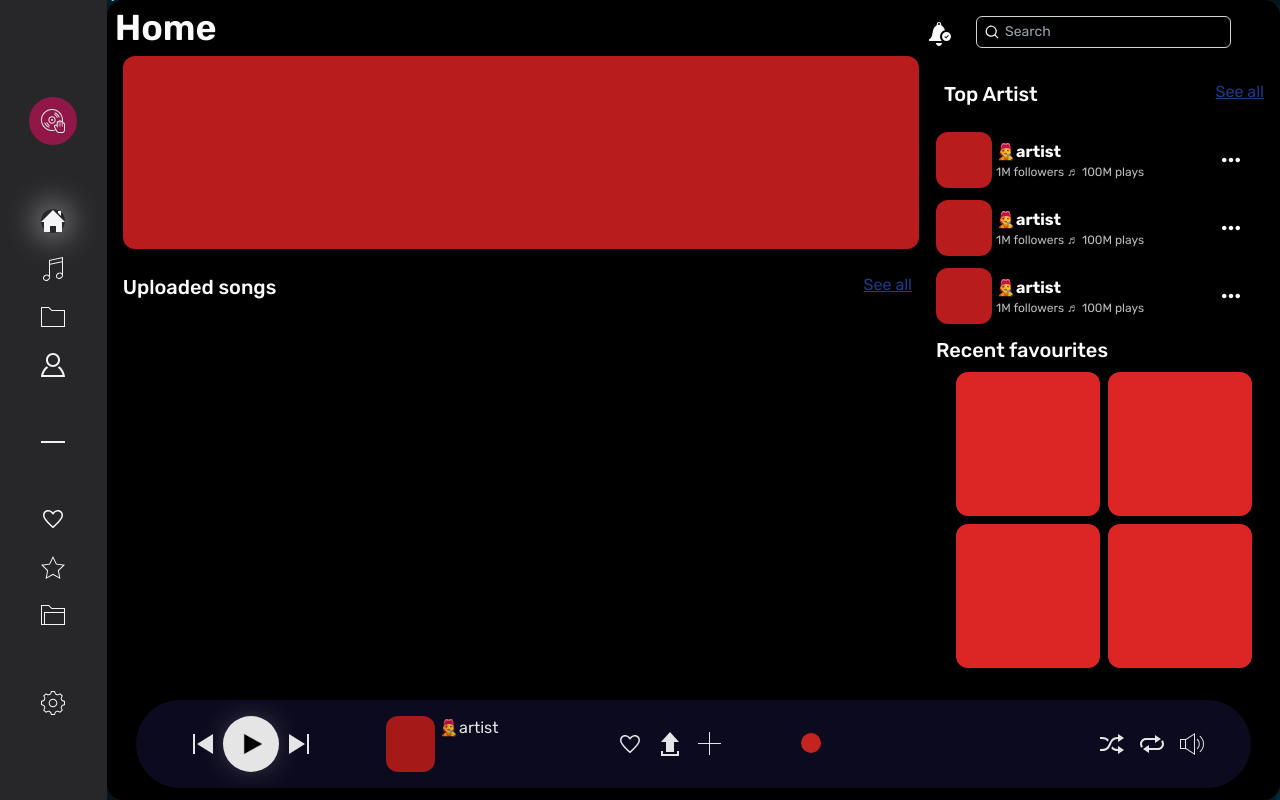
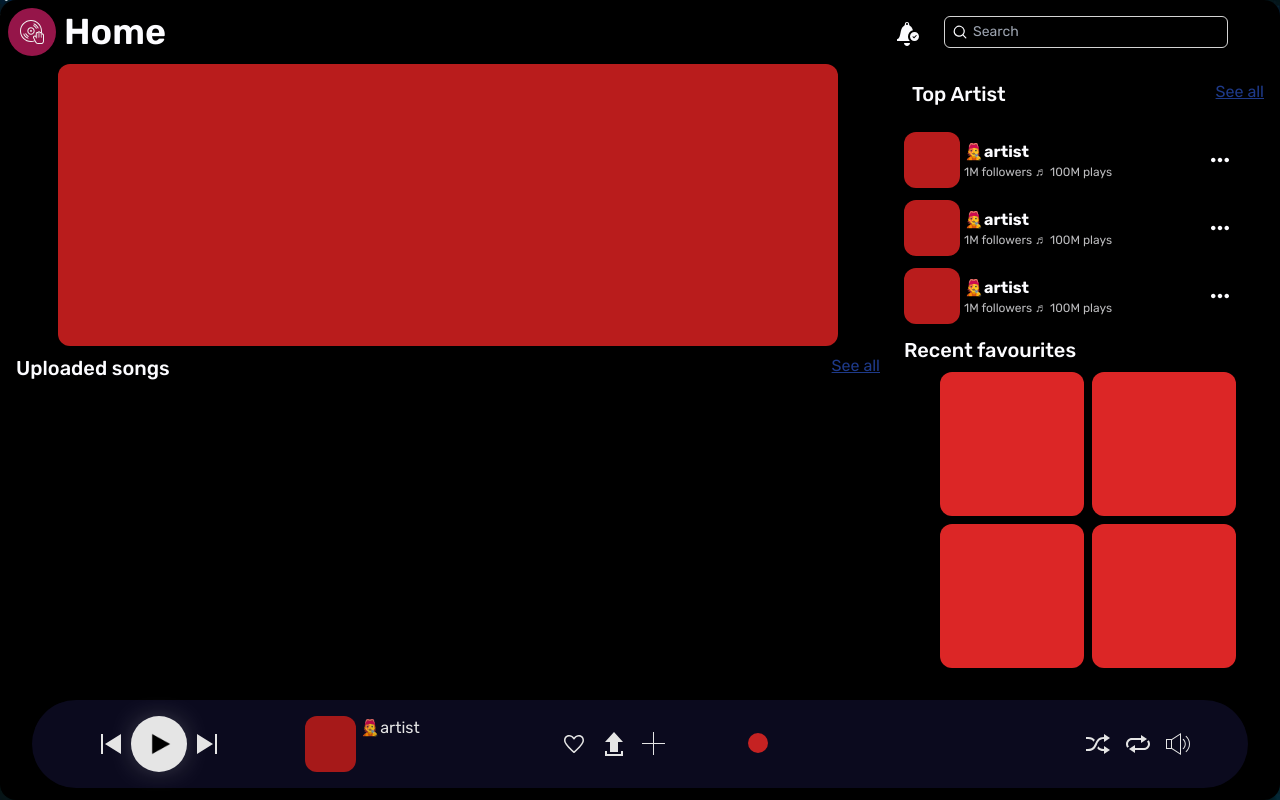
Before and after one commit to Cod3Andy/realPlayer, a SvelteKit app: page / in a window 1280 px wide. Built offline with nearby package versions, Linux system fonts and the light colour scheme.

Commit message:
homeInfoTabChange+likedWindowDisplay+navbarLogic

```diff
--- a/src/routes/+page.svelte
+++ b/src/routes/+page.svelte
@@ -5,7 +5,7 @@
     let songIndex: number = 0;
     let audio: HTMLAudioElement;
     let isHidden: boolean = false;
-    let isNavHidden: boolean = false;
+    let isNavHidden: boolean = true;
     let isLikedHidden: boolean = true;
     let isLoaded: boolean = false;
     let isLooped: boolean = false;
@@ -41,6 +41,7 @@
         tracks = [...tracks, ...files];
         audio = new Audio(URL.createObjectURL(tracks[songIndex]));
         audios = [...audios, audio];
+        console.log(audio);
     };
 
     function getTrack(track: Blob | MediaSource){
@@ -145,12 +146,12 @@
             </svg>
         </button>
         <div class="flex flex-col gap-6">
-            <button on:click={()=> {isLikedHidden? isHidden = false : isLikedHidden=true, isHidden=false}} class="button {isHidden ? '' : 'shadow-[0px_0px_30px_5px_rgba(255,255,255,0.5)]'}">
+            <button on:click={()=> {isLikedHidden? isHidden = false : isLikedHidden=true, isHidden=false, isNavHidden=true}} class="button {isHidden ? '' : 'shadow-[0px_0px_30px_5px_rgba(255,255,255,0.5)]'}">
                 <svg xmlns="http://www.w3.org/2000/svg" class="svg" viewBox="0 0 24 24">
                     <path d="M21 13v10h-6v-6h-6v6h-6v-10h-3l12-12 12 12h-3zm-1-5.907v-5.093h-3v2.093l3 3z"/>
                 </svg>
             </button>
-            <button on:click={()=> {isHidden = true, isLikedHidden = true}} class="button {isHidden && isLikedHidden ? 'shadow-[0px_0px_30px_5px_rgba(255,255,255,0.5)]' : ''}">
+            <button on:click={()=> {isHidden = true, isLikedHidden = true, isNavHidden=true}} class="button {isHidden && isLikedHidden ? 'shadow-[0px_0px_30px_5px_rgba(255,255,255,0.5)]' : ''}">
                 <svg xmlns="http://www.w3.org/2000/svg" class="svg" fill-rule="evenodd" clip-rule="evenodd">
                     <path d="M22 18.318c-.003 1.186-.717 2.414-1.948 3.127-1.731 1.003-3.832.609-4.689-.881-.856-1.489-.146-3.512 1.585-4.516 1.391-.806 3.021-.709 4.052.133v-10.967l-12 2.572v12.475c.02 1.203-.697 2.46-1.948 3.184-1.731 1.003-3.832.609-4.689-.881-.856-1.489-.146-3.512 1.585-4.516 1.391-.806 3.021-.709 4.052.133v-15.181l14-3v18.318zm-17.556.582c1.259-.729 2.756-.496 3.34.52.585 1.017.038 2.434-1.221 3.164-1.26.73-2.757.497-3.341-.52-.585-1.016-.038-2.434 1.222-3.164zm13-2c1.259-.729 2.756-.496 3.34.52.585 1.017.038 2.434-1.221 3.164-1.26.73-2.757.497-3.341-.52-.585-1.016-.038-2.434 1.222-3.164zm-8.444-13.092v2.955l12-2.571v-2.955l-12 2.571z"/>
                 </svg>
@@ -166,7 +167,7 @@
                 </svg>
             </button>
             <div class="flex justify-center flex-col w-full my-10 border-t-2 border-[#fcfcff] border-solid"></div>
-            <button on:click={() => {isLikedHidden = false; isHidden = true}} class="button {isLikedHidden ? '' : 'shadow-[0px_0px_30px_5px_rgba(255,255,255,0.5)]'}">
+            <button on:click={() => {isLikedHidden = false, isHidden = true, isNavHidden=true}} class="button {isLikedHidden ? '' : 'shadow-[0px_0px_30px_5px_rgba(255,255,255,0.5)]'}">
                 <svg xmlns="http://www.w3.org/2000/svg" class="svg" fill-rule="evenodd" clip-rule="evenodd" stroke-linejoin="round" stroke-miterlimit="2" viewBox="0 0 24 24">
                     <path d="m7.234 3.004c-2.652 0-5.234 1.829-5.234 5.177 0 3.725 4.345 7.727 9.303 12.54.194.189.446.283.697.283s.503-.094.697-.283c4.977-4.831 9.303-8.814 9.303-12.54 0-3.353-2.58-5.168-5.229-5.168-1.836 0-3.646.866-4.771 2.554-1.13-1.696-2.935-2.563-4.766-2.563zm0 1.5c1.99.001 3.202 1.353 4.155 2.7.14.198.368.316.611.317.243 0 .471-.117.612-.314.955-1.339 2.19-2.694 4.159-2.694 1.796 0 3.729 1.148 3.729 3.668 0 2.671-2.881 5.673-8.5 11.127-5.454-5.285-8.5-8.389-8.5-11.127 0-1.125.389-2.069 1.124-2.727.673-.604 1.625-.95 2.61-.95z" fill-rule="nonzero"/>
                 </svg>
@@ -189,7 +190,8 @@
         </button>
     </sidepanel>
     <content>
-        <liked class="flex {isLikedHidden ? 'hidden' : ''} justify-center absolute bg-black w-full h-full z-[11] rounded-lg {isNavHidden? '' : 'sm:w-11/12 sm:rounded-2xl'}">
+        <liked class="{isLikedHidden ? 'hidden' : 'block'} absolute bg-black w-full h-full z-[11] rounded-lg {isNavHidden? '' : 'sm:w-11/12 sm:rounded-2xl'}">
+            <div class="flex justify-start">
                 <div class="{isNavHidden === true && isLikedHidden === false ? 'block' : 'hidden'}">
                     <button on:click={()=>{isNavHidden=!isNavHidden}} class="button bg-pink-800 p-3 mt-2 ml-2 opacity-95 {isNavHidden? 'block':'md:hidden'}">
                         <svg class="svg" xmlns="http://www.w3.org/2000/svg" fill-rule="evenodd" clip-rule="evenodd">
@@ -197,11 +199,11 @@
                         </svg>
                     </button>
                 </div>
-            <div class="flex flex-col">
-                <h4 class="font-semibold text-[#fcfcff] text-4xl px-2 pt-2">Liked songs</h4>
+                <h4 class="flex justify-start font-semibold text-[#fcfcff] text-4xl px-2 pt-2">Liked songs</h4>
+            </div>
             <div class="flex flex-col h-full w-full pl-2 gap-2 md:pl-4 overflow-hidden ">
                 {#each likedTracks as ltrack}
-                        <div  class="flex justify-start items-center w-full h-16 max-[375px]:gap-2 gap-10 md:gap-14 mt-1 bg-black text-[#fcfcff] rounded-xl">
+                    <div class="flex justify-start items-center w-full h-16 max-[375px]:gap-2 gap-10 md:gap-14 mt-1 bg-black text-[#fcfcff] rounded-xl">
                         <div class="flex justify-start items-center w-2/3 gap-2 md:gap-3">
                             <span class="text-bold text-xl px-2"></span>
                             <div class="flex bg-red-700 h-14 w-14 rounded-xl md:rounded-2xl"></div>
@@ -227,7 +229,6 @@
                     </div>
                 {/each}
             </div>
-            </div>
         </liked>
         <homepage class="flex justify-center z-10 absolute right-0 w-full rounded-lg {isNavHidden? '' : 'sm:w-11/12 sm:rounded-2xl'} h-full bg-[#0d0c22]">
             <img src="img/stars_background.png" alt="" class="hidden md:flex justify-center absolute z-0 h-full w-full">
@@ -240,7 +241,7 @@
                 <div class="flex flex-col items-center h-4/5 w-full gap-10">
                     <div class="flex justify-center items-center h-full w-full p-5">
                         <img src="img/stars_background.png" alt="" class=" w-fit h-full rounded-3xl">
-                        <div class="bg-red-700 h-1/3 w-3/4 absolute sm:w-1/2 md:hidden"></div>
+                        <div class="bg-red-700 h-1/3 w-3/4 absolute sm:h-1/2 md:hidden"></div>
                     </div>
                     <div class="flex justify-center items-center flex-col p-4 text-white w-full">
                         <span class="font-bold text-xl truncate w-[200px] min-[310px]:w-[300px]">{tracks.length > 0 ? tracks[songIndex].name : ''}</span>
@@ -285,23 +286,25 @@
                             </div>
                         </div>
                     </div>
-                    <div class="mx-4 bg-red-700 w-[92%] md:w-[97%] h-[40%] my-2 rounded-xl"></div>
+                    <div class="flex justify-center h-[70%]">
+                        <div class="bg-red-700 w-[80%] md:w-[87%] h-full my-2 rounded-xl"></div>
+                    </div>
                     <div class="flex justify-between p-4">
                         <h4 class="font-medium text-[#fcfcff] text-xl">Uploaded songs</h4>
                         <a href="" class="underline text-blue-900">See all</a>
                     </div>
                     <div class="flex flex-col h-full w-full pl-2 gap-2 md:pl-4 overflow-y-scroll ">
                         {#each tracks as track, i}
-                            <div on:pointerdown={()=>{getTrack(track)}} class="flex justify-start items-center w-full h-16 max-[375px]:gap-2 gap-10 md:gap-14 mt-1 bg-black text-[#fcfcff] rounded-xl">
+                            <div on:pointerdown={()=>{getTrack(track)}} class="flex justify-start items-center w-full h-16 max-[375px]:gap-0 gap-10 md:gap-14 mt-1 bg-black text-[#fcfcff] rounded-xl">
                                 <div class="flex justify-start items-center w-2/3 gap-2 md:gap-3">
-                                    <span class="text-bold text-xl px-2">{i+1}</span>
+                                    <span class="text-bold text-xl px-2 hidden sm:block">{i<9 ?'0':''}{i+1}</span>
                                     <div class="flex bg-red-700 h-14 w-14 rounded-xl md:rounded-2xl"></div>
                                     <div class="flex w-4/5 flex-col pl-1">
                                         <span class="font-bold truncate">{track.name}</span>
                                         <span>🧑‍🎤artist</span>
                                     </div>
                                 </div>
-                                <span class="w-1/12">{audios[i].duration}</span>
+                                    <span class="flex w-1/12">{audios[i].duration}</span>
                                 <div class="flex justify-center max-[375px]:gap-2 gap-6 pr-4">
                                     <button on:click={() => likeAudio(track)} class="button">
                                         <svg clip-rule="evenodd" class="svg fill-[#fcfcff]" fill-rule="evenodd" stroke-linejoin="round" stroke-miterlimit="2" viewBox="0 0 24 24" xmlns="http://www.w3.org/2000/svg">
```
Lines whose indentation alone changed are shown as unchanged.
